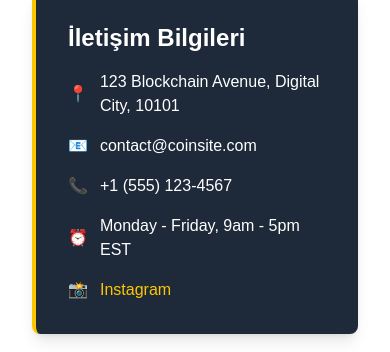
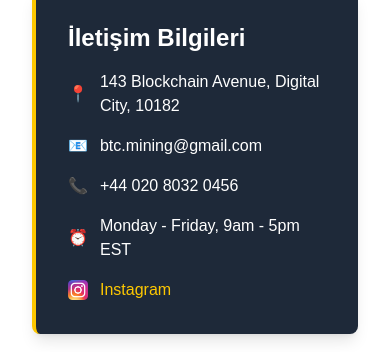
Before and after one commit to bekirbali/coinmarket, a Next.js app: page /about in a window 390 px wide. Shown: the part 1991-2343 px from the top of the page. Built offline with nearby package versions, Linux system fonts and the light colour scheme.

Commit message:
Update contact information in About Us page; replace phone number with UK format and add Instagram icon with updated link.

```diff
--- a/app/about/page.js
+++ b/app/about/page.js
@@ -101,25 +101,27 @@ export default function AboutUs() {
           <ul className="space-y-4">
             <li className="flex items-center">
               <span className="mr-3 text-yellow-400">📍</span>
-              <span>123 Blockchain Avenue, Digital City, 10101</span>
+              <span>143 Blockchain Avenue, Digital City, 10182</span>
             </li>
             <li className="flex items-center">
               <span className="mr-3 text-yellow-400">📧</span>
-              <span>contact@coinsite.com</span>
+              <span>btc.mining@gmail.com</span>
             </li>
             <li className="flex items-center">
               <span className="mr-3 text-yellow-400">📞</span>
-              <span>+1 (555) 123-4567</span>
+              <span>+44 020 8032 0456</span>
             </li>
             <li className="flex items-center">
               <span className="mr-3 text-yellow-400">⏰</span>
               <span>Monday - Friday, 9am - 5pm EST</span>
             </li>
             <li className="flex items-center">
-              <span className="mr-3 text-yellow-400">📸</span>
+              <span className="mr-3">
+                <img src="/instaicon.png" alt="Instagram" className="w-5 h-5" />
+              </span>
               <span>
                 <a
-                  href="https://instagram.com/"
+                  href="https://www.instagram.com/bitcoin.miningtr?igsh=ZzA2cjMza3k2OG0x"
                   target="_blank"
                   className="text-yellow-400 hover:underline"
                 >
```
Also changed, not shown: public/instaicon.png (added).
